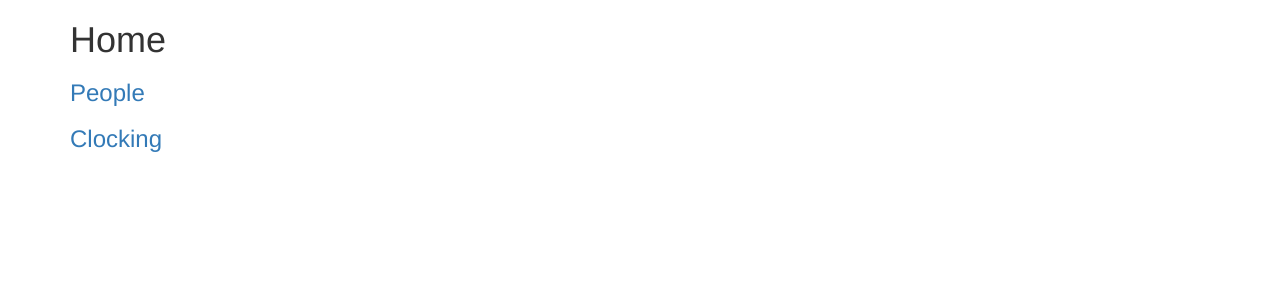
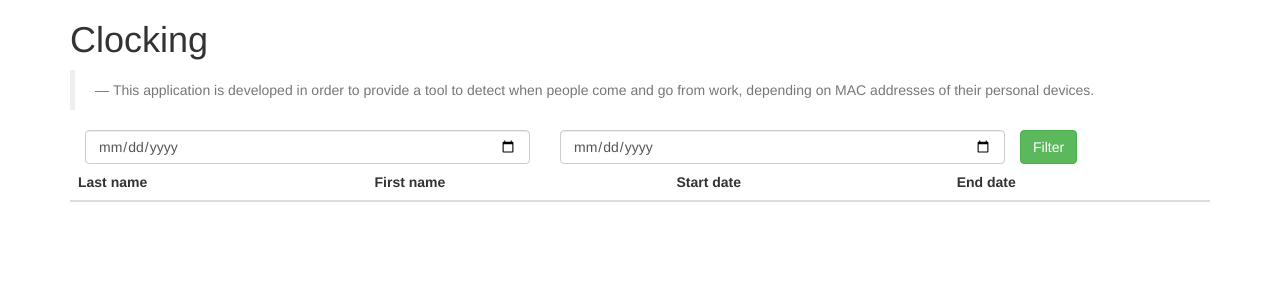
Before and after one commit to eaudeweb/mac-logging, a Flask app: page / in a window 1280 px wide. Shown: the top 300 px of the page. Run offline with Flask 2, Linux system fonts and the light colour scheme; data that the repository does not hold is empty; some libraries are stand-ins or nearby versions.

Commit message:
Move clocking table on the homepage

```diff
--- a/clocking/api/__init__.py
+++ b/clocking/api/__init__.py
@@ -2,7 +2,7 @@ from flask import Blueprint
 from flask.ext.script import Manager
 
 from .view import PersonAddView, PersonEditView, PersonListView, \
-    PersonClockingView, IndexView
+    PersonClockingView
 
 api = Blueprint('api', __name__)
 api_manager = Manager()
@@ -10,5 +10,4 @@ api_manager = Manager()
 api.add_url_rule('/add', view_func=PersonAddView.as_view('add'))
 api.add_url_rule('/edit/<person_id>', view_func=PersonEditView.as_view('edit'))
 api.add_url_rule('/people', view_func=PersonListView.as_view('people'))
-api.add_url_rule('/clocking', view_func=PersonClockingView.as_view('clocking'))
-api.add_url_rule('/', view_func=IndexView.as_view('index'))
+api.add_url_rule('/', view_func=PersonClockingView.as_view('clocking'))
--- a/clocking/api/view.py
+++ b/clocking/api/view.py
@@ -72,9 +72,3 @@ class PersonClockingView(MethodView):
         persons = self.get_persons_by_interval(start_date, end_date)
 
         return render_template('clocking.html', form=form, persons=persons)
-
-
-class IndexView(MethodView):
-
-    def get(self):
-        return render_template('index.html')
--- a/clocking/templates/clocking.html
+++ b/clocking/templates/clocking.html
@@ -18,6 +18,12 @@
 <body>
 <div class="container center-block">
   <h1>Clocking</h1>
+  <blockquote>
+    <footer>This application is developed in order to provide a tool to detect
+    when people come and go from work, depending on MAC addresses of their
+    personal devices.
+    </footer>
+  </blockquote>
   <div>
     <form method="get" action="" role="form">
       <div class="col-sm-5">
--- a/clocking/templates/index.html
+++ /dev/null
@@ -1,18 +0,0 @@
-<!DOCTYPE html>
-<html>
-<head>
-  <meta name="viewport" content="width=device-width, initial-scale=1">
-  <link rel="stylesheet" href="https://maxcdn.bootstrapcdn.com/bootstrap/3.3.7/css/bootstrap.min.css">
-  <script src="https://ajax.googleapis.com/ajax/libs/jquery/3.2.1/jquery.min.js"></script>
-  <script src="https://maxcdn.bootstrapcdn.com/bootstrap/3.3.7/js/bootstrap.min.js"></script>
-</head>
-
-<body>
-<div class="container">
-  <h1>Home</h1>
-  <h3><a href="{{ url_for('api.people') }}" />People</h3>
-  <h3><a href="{{ url_for('api.clocking') }}" />Clocking</h3>
-</div>
-</body>
-
-</html>
```
Also changed, not shown: tests/test_person.py (+1 -1 lines).
